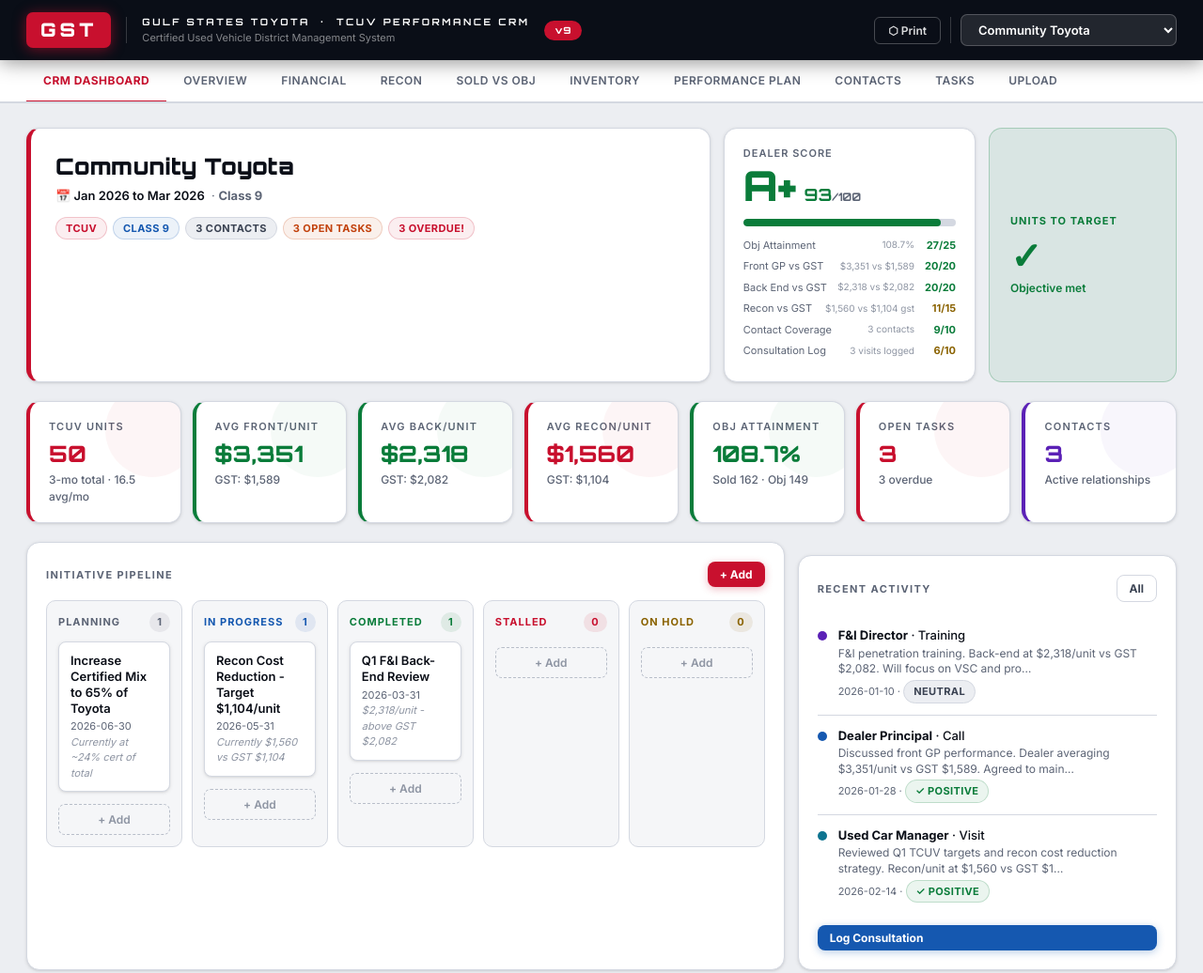
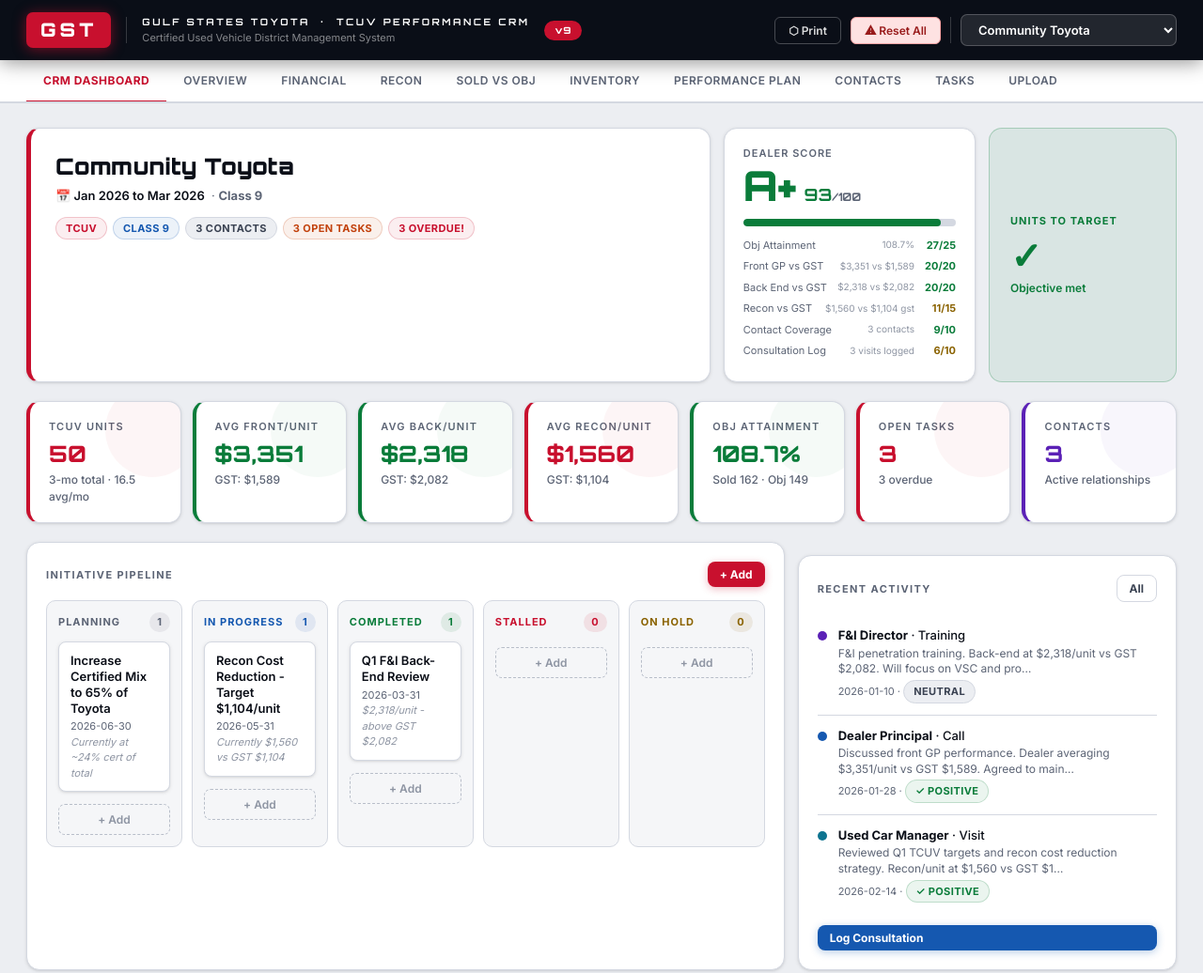
Before and after one commit to hhyltongst/GST-TCUV-DASGBOARD, a plain HTML site: page index.html in a window 1280 px wide. Shown: the top 1036 px of the page at 94% size. Drawn offline with nearby package versions, Linux system fonts and the light colour scheme.

Commit message:
Update index.html

```diff
--- a/index.html
+++ b/index.html
@@ -237,6 +237,7 @@ footer{text-align:center;padding:16px 28px;border-top:2px solid var(--bdr);backg
   </div>
   <div class="hdr-r">
     <button class="btn-hdr" onclick="window.print()">⬡ Print</button>
+    <button class="btn-hdr" style="background:#FEE2E2;color:#991B1B;border-color:#FCA5A5" onclick="resetAll()" title="Wipe all dealers and all data. Cannot be undone.">⚠ Reset All</button>
     <div class="hdr-vr"></div>
     <select class="ds-sel" id="dealerSel" onchange="pickDealer(this.value)"></select>
   </div>
@@ -338,6 +339,23 @@ const TABS=[
 async function saveAll(){try{if(!window.storage)return;await window.storage.set('tcuv-v8-d',JSON.stringify(D));await window.storage.set('tcuv-v8-s',JSON.stringify({ci,tb}));}catch(e){}}
 async function loadAll(){try{if(!window.storage)return;const dd=await window.storage.get('tcuv-v8-d');if(dd?.value){const p=JSON.parse(dd.value);if(Array.isArray(p)&&p.length>0)D=p;}const ss=await window.storage.get('tcuv-v8-s');if(ss?.value){const p=JSON.parse(ss.value);if(p.ci)ci=p.ci;if(p.tb)tb=p.tb;}}catch(e){}}
 
+async function resetAll(){
+  const count=D.length;
+  if(count===0){alert('No data to reset.');return;}
+  const first=confirm('⚠ FULL RESET\n\nThis will permanently delete:\n• All '+count+' dealer(s)\n• All financial data, inventory, contacts, consultations, snapshots, tasks, and pipeline items\n\nThis CANNOT be undone.\n\nContinue to the final confirmation?');
+  if(!first)return;
+  const typed=prompt('To confirm, type DELETE in all caps and click OK:');
+  if(typed!=='DELETE'){alert('Reset cancelled. You must type DELETE exactly to confirm.');return;}
+  try{
+    if(window.storage){
+      await window.storage.delete('tcuv-v8-d');
+      await window.storage.delete('tcuv-v8-s');
+    }
+  }catch(e){}
+  alert('All data has been deleted. The page will now reload.');
+  location.reload();
+}
+
 // ═══ INIT & ROUTING ═══════════════════════════════════════════
 async function init(){await loadAll();buildNav();buildSel();render();}
 function buildNav(){document.getElementById('navBar').innerHTML=TABS.map(t=>`<button class="${tb===t.id?'active':''}" onclick="setTab('${t.id}')">${t.l}</button>`).join('');}
```
